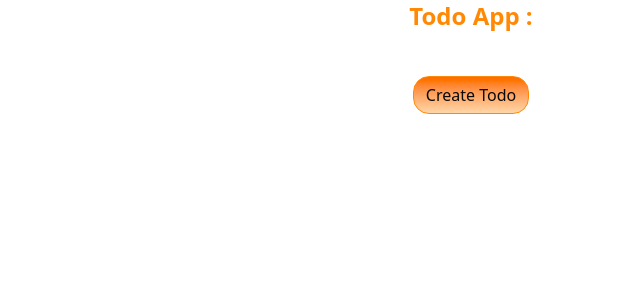
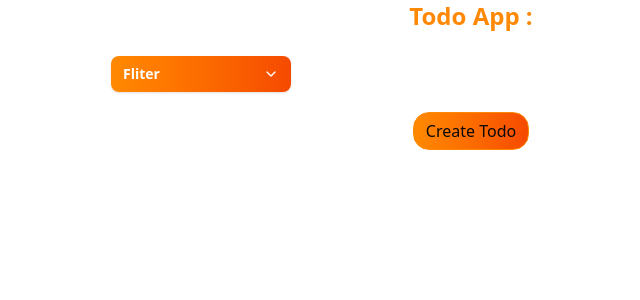
Before and after one commit to nkartikaxioned/updated-todo, a React (Vite) app: page / in a window 1280 px wide. Shown: the top 300 px of the page, without its empty margins (169-809 px from the left). Built offline with nearby package versions, Linux system fonts and the light colour scheme.

Commit message:
feat: filter functionality in progress

```diff
--- a/package.json
+++ b/package.json
@@ -10,6 +10,7 @@
     "preview": "vite preview"
   },
   "dependencies": {
+    "@radix-ui/react-select": "^2.2.5",
     "@radix-ui/react-slot": "^1.2.3",
     "@tailwindcss/vite": "^4.1.11",
     "class-variance-authority": "^0.7.1",
--- a/src/components/ui/input.tsx
+++ b/src/components/ui/input.tsx
@@ -9,7 +9,7 @@
       data-slot="input"
       className={cn(
         "file:text-foreground placeholder:text-muted-foreground selection:bg-primary selection:text-primary-foreground dark:bg-input/30 border-input flex h-9 w-full min-w-0 rounded-md border border-gray-400 bg-transparent px-3 py-1 text-base shadow-xs transition-[color,box-shadow] outline-none file:inline-flex file:h-7 file:border-0 file:bg-transparent file:text-sm file:font-medium disabled:pointer-events-none disabled:cursor-not-allowed disabled:opacity-50 md:text-sm",
-        "focus-visible:border-black",
+        "focus-visible:border-orange-400",
         "aria-invalid:ring-destructive/20 dark:aria-invalid:ring-destructive/40 aria-invalid:border-destructive",
         className
       )}
--- /dev/null
+++ b/src/components/ui/select.tsx
@@ -0,0 +1,183 @@
+import * as React from "react"
+import * as SelectPrimitive from "@radix-ui/react-select"
+import { CheckIcon, ChevronDownIcon, ChevronUpIcon } from "lucide-react"
+
+import { cn } from "@/lib/utils"
+
+function Select({
+  ...props
+}: React.ComponentProps<typeof SelectPrimitive.Root>) {
+  return <SelectPrimitive.Root data-slot="select" {...props} />
+}
+
+function SelectGroup({
+  ...props
+}: React.ComponentProps<typeof SelectPrimitive.Group>) {
+  return <SelectPrimitive.Group data-slot="select-group" {...props} />
+}
+
+function SelectValue({
+  ...props
+}: React.ComponentProps<typeof SelectPrimitive.Value>) {
+  return <SelectPrimitive.Value data-slot="select-value" {...props} />
+}
+
+function SelectTrigger({
+  className,
+  size = "default",
+  children,
+  ...props
+}: React.ComponentProps<typeof SelectPrimitive.Trigger> & {
+  size?: "sm" | "default"
+}) {
+  return (
+    <SelectPrimitive.Trigger
+      data-slot="select-trigger"
+      data-size={size}
+      className={cn(
+        "border-input font-semibold data-[placeholder]:text-white [&_svg:not([class*='text-'])]:text-white focus-visible:border-ring focus-visible:ring-ring/50 aria-invalid:ring-destructive/20 dark:aria-invalid:ring-destructive/40 aria-invalid:border-destructive dark:bg-input/30 dark:hover:bg-orange-200 flex w-fit items-center justify-between gap-2 rounded-md border bg-transparent px-3 py-2 text-sm whitespace-nowrap shadow-xs transition-[color,box-shadow] outline-none focus-visible:bg-orange-200 disabled:cursor-not-allowed disabled:opacity-50 data-[size=default]:h-9 data-[size=sm]:h-8 *:data-[slot=select-value]:line-clamp-1 *:data-[slot=select-value]:flex *:data-[slot=select-value]:items-center *:data-[slot=select-value]:gap-2 [&_svg]:pointer-events-none [&_svg]:shrink-0 [&_svg:not([class*='size-'])]:size-4",
+        className
+      )}
+      {...props}
+    >
+      {children}
+      <SelectPrimitive.Icon asChild>
+        <ChevronDownIcon className="size-4 opacity-100" />
+      </SelectPrimitive.Icon>
+    </SelectPrimitive.Trigger>
+  )
+}
+
+function SelectContent({
+  className,
+  children,
+  position = "popper",
+  ...props
+}: React.ComponentProps<typeof SelectPrimitive.Content>) {
+  return (
+    <SelectPrimitive.Portal>
+      <SelectPrimitive.Content
+        data-slot="select-content"
+        className={cn(
+          "bg-popover text-popover-foreground data-[state=open]:animate-in data-[state=closed]:animate-out data-[state=closed]:fade-out-0 data-[state=open]:fade-in-0 data-[state=closed]:zoom-out-95 data-[state=open]:zoom-in-95 data-[side=bottom]:slide-in-from-top-2 data-[side=left]:slide-in-from-right-2 data-[side=right]:slide-in-from-left-2 data-[side=top]:slide-in-from-bottom-2 relative z-50 max-h-(--radix-select-content-available-height) min-w-[8rem] origin-(--radix-select-content-transform-origin) overflow-x-hidden overflow-y-auto rounded-md border shadow-md",
+          position === "popper" &&
+            "data-[side=bottom]:translate-y-1 data-[side=left]:-translate-x-1 data-[side=right]:translate-x-1 data-[side=top]:-translate-y-1",
+          className
+        )}
+        position={position}
+        {...props}
+      >
+        <SelectScrollUpButton />
+        <SelectPrimitive.Viewport
+          className={cn(
+            "p-1",
+            position === "popper" &&
+              "h-[var(--radix-select-trigger-height)] w-full min-w-[var(--radix-select-trigger-width)] scroll-my-1"
+          )}
+        >
+          {children}
+        </SelectPrimitive.Viewport>
+        <SelectScrollDownButton />
+      </SelectPrimitive.Content>
+    </SelectPrimitive.Portal>
+  )
+}
+
+function SelectLabel({
+  className,
+  ...props
+}: React.ComponentProps<typeof SelectPrimitive.Label>) {
+  return (
+    <SelectPrimitive.Label
+      data-slot="select-label"
+      className={cn("text-muted-foreground px-2 py-1.5 text-xs", className)}
+      {...props}
+    />
+  )
+}
+
+function SelectItem({
+  className,
+  children,
+  ...props
+}: React.ComponentProps<typeof SelectPrimitive.Item>) {
+  return (
+    <SelectPrimitive.Item
+      data-slot="select-item"
+      className={cn(
+        "focus:bg-accent focus:text-accent-foreground [&_svg:not([class*='text-'])]:text-muted-foreground relative flex w-full cursor-default items-center gap-2 rounded-sm py-1.5 pr-8 pl-2 text-sm outline-hidden select-none data-[disabled]:pointer-events-none data-[disabled]:opacity-50 [&_svg]:pointer-events-none [&_svg]:shrink-0 [&_svg:not([class*='size-'])]:size-4 *:[span]:last:flex *:[span]:last:items-center *:[span]:last:gap-2",
+        className
+      )}
+      {...props}
+    >
+      <span className="absolute right-2 flex size-3.5 items-center justify-center">
+        <SelectPrimitive.ItemIndicator>
+          <CheckIcon className="size-4" />
+        </SelectPrimitive.ItemIndicator>
+      </span>
+      <SelectPrimitive.ItemText>{children}</SelectPrimitive.ItemText>
+    </SelectPrimitive.Item>
+  )
+}
+
+function SelectSeparator({
+  className,
+  ...props
+}: React.ComponentProps<typeof SelectPrimitive.Separator>) {
+  return (
+    <SelectPrimitive.Separator
+      data-slot="select-separator"
+      className={cn("bg-border pointer-events-none -mx-1 my-1 h-px", className)}
+      {...props}
+    />
+  )
+}
+
+function SelectScrollUpButton({
+  className,
+  ...props
+}: React.ComponentProps<typeof SelectPrimitive.ScrollUpButton>) {
+  return (
+    <SelectPrimitive.ScrollUpButton
+      data-slot="select-scroll-up-button"
+      className={cn(
+        "flex cursor-default items-center justify-center py-1",
+        className
+      )}
+      {...props}
+    >
+      <ChevronUpIcon className="size-4" />
+    </SelectPrimitive.ScrollUpButton>
+  )
+}
+
+function SelectScrollDownButton({
+  className,
+  ...props
+}: React.ComponentProps<typeof SelectPrimitive.ScrollDownButton>) {
+  return (
+    <SelectPrimitive.ScrollDownButton
+      data-slot="select-scroll-down-button"
+      className={cn(
+        "flex cursor-default items-center justify-center py-1",
+        className
+      )}
+      {...props}
+    >
+      <ChevronDownIcon className="size-4" />
+    </SelectPrimitive.ScrollDownButton>
+  )
+}
+
+export {
+  Select,
+  SelectContent,
+  SelectGroup,
+  SelectItem,
+  SelectLabel,
+  SelectScrollDownButton,
+  SelectScrollUpButton,
+  SelectSeparator,
+  SelectTrigger,
+  SelectValue,
+}
--- a/src/index.css
+++ b/src/index.css
@@ -122,8 +122,19 @@
   h3 { @apply text-lg; }
   h4 { @apply text-l; }
 
+  .wrapper {
+    max-width: 900px;
+    width: 100%;
+    margin: 0 auto;
+  }
+
   button { @apply cursor-pointer; }
+
   .custom-orange-border { @apply border border-orange-400; }
-  .table-bg-gradient { @apply bg-linear-to-t from-orange-200 to-orange-500; }
+
+  .table-bg-gradient { @apply bg-linear-to-r from-orange-400 to-orange-600; }
+
   textarea { @apply border border-gray-400 bg-transparent px-3 py-1  }
+
+  table.custom-orange-border { @apply w-4/5 border-collapse border rounded-[8px] overflow-hidden border-spacing-0 }
 }
--- a/src/todo/index.jsx
+++ b/src/todo/index.jsx
@@ -21,6 +21,7 @@
   const userInputRef = useRef(null);
   const generateId = () => `${Date.now()}-${Math.random().toString(36).substr(2, 9)}`;
   const [editTodo, setEditTodo] = useState("");
+  const [editTodoValue, setEditTodoValue] = useState("");
 
   useEffect(() => {
     localStorage.setItem(localKey, JSON.stringify(todoData));
@@ -38,7 +39,9 @@
         setDisplayInput,
         generateId,
         editTodo,
-        setEditTodo
+        setEditTodo,
+        editTodoValue,
+        setEditTodoValue
       }}
     >
       {children}
--- a/src/todo/todo.jsx
+++ b/src/todo/todo.jsx
@@ -2,21 +2,52 @@
 import { UserInput } from "./userInput";
 import { TodoContext } from ".";
 import { TodoList } from "./todoList";
+import {
+  Select,
+  SelectContent,
+  SelectItem,
+  SelectTrigger,
+  SelectValue,
+} from "@/components/ui/select";
 
 export const Todo = () => {
-  const { todoData,
-     displayInput,
-     setDisplayInput
-    } = useContext(TodoContext);
+  const { todoData, setTodoData, displayInput, setDisplayInput } =
+    useContext(TodoContext);
 
   const handleButtonCLick = () => {
     setDisplayInput(!displayInput);
   };
 
+  const handleValueChange = (value) => {
+    const filteredTodoList = todoData.filter((todo) => {
+      if (value === "checked") return todo.checked;
+      if (value === "un-checked") return !todo.checked;
+      return true;
+    })
+
+    setTodoData(filteredTodoList);
+  }
+
   return (
+    <div className="wrapper">
       <div className="flex flex-col justify-center items-center">
         <h2 className="text-orange-400 font-semibold mb-6">Todo App :</h2>
-      { todoData && <TodoList /> }
+        <div className="outline-0 ring-0 focus:ring-0 w-4/5">
+          <Select onValueChange={(value) => handleValueChange(value)}>
+            <SelectTrigger className="w-[180px] bg-gradient-to-r from-orange-400 to-orange-600 text-white focus:outline-none focus:ring-0 focus-visible:ring-0 border-none shadow-sm">
+              <SelectValue placeholder="Fliter" className="text-white" />
+            </SelectTrigger>
+            <SelectContent>
+              <SelectItem className="focus:bg-orange-200" value="un-checked">
+                All
+              </SelectItem>
+              <SelectItem className="focus:bg-orange-200" value="checked">
+                Checked
+              </SelectItem>
+            </SelectContent>
+          </Select>
+        </div>
+        {todoData && <TodoList />}
         <div className="flex justify-center items-center pt-5">
           {displayInput && <UserInput />}
           <button
@@ -29,5 +60,6 @@
           </button>
         </div>
       </div>
+    </div>
   );
 };
--- a/src/todo/userInput.jsx
+++ b/src/todo/userInput.jsx
@@ -5,13 +5,10 @@
 
 export const UserInput = () => {
   const {
-    todoData,
     setTodoData,
     userInputRef,
     time,
     currentDate,
-    displayInput,
-    setDisplayInput,
     generateId,
   } = useContext(TodoContext);
 
```
Also changed, not shown: src/todo/todoList.jsx (+83 -36 lines), 1 other file (tests, documents, lock files or other folders). Lines whose indentation alone changed are shown as unchanged.
